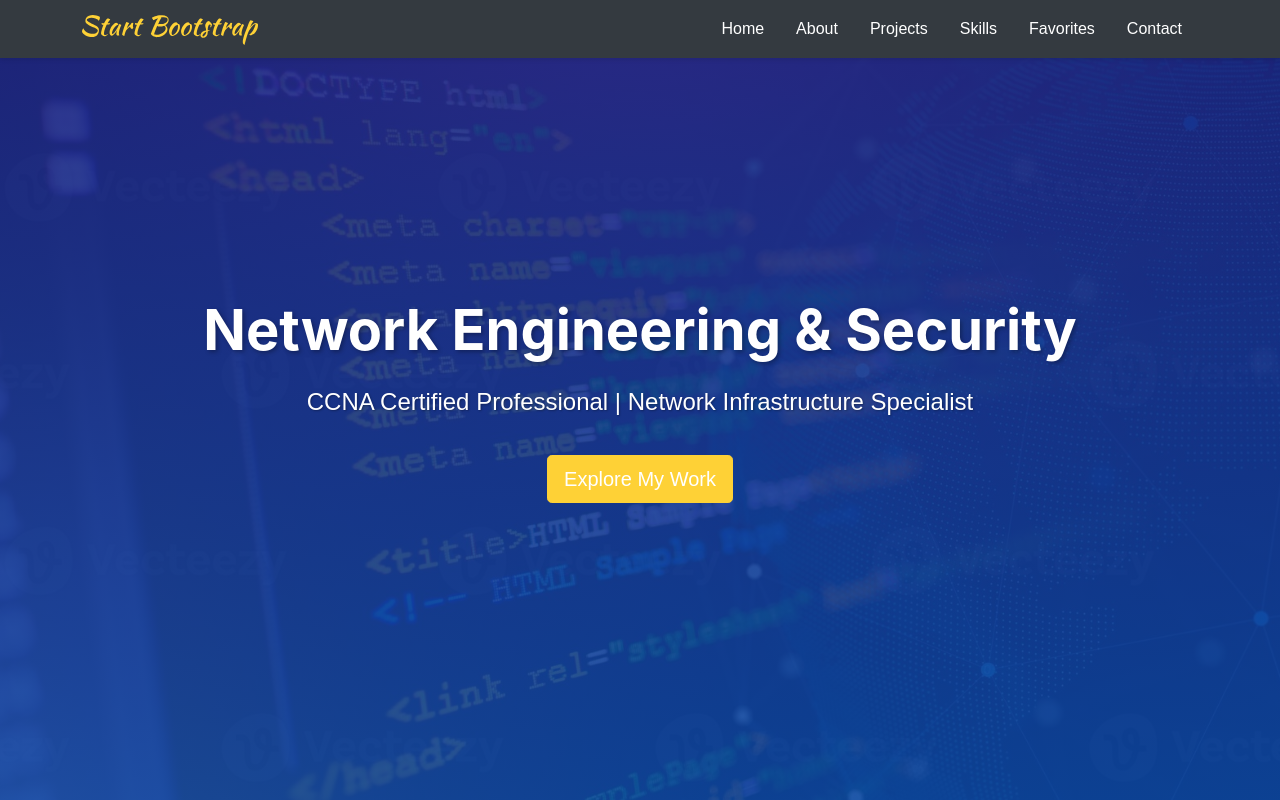
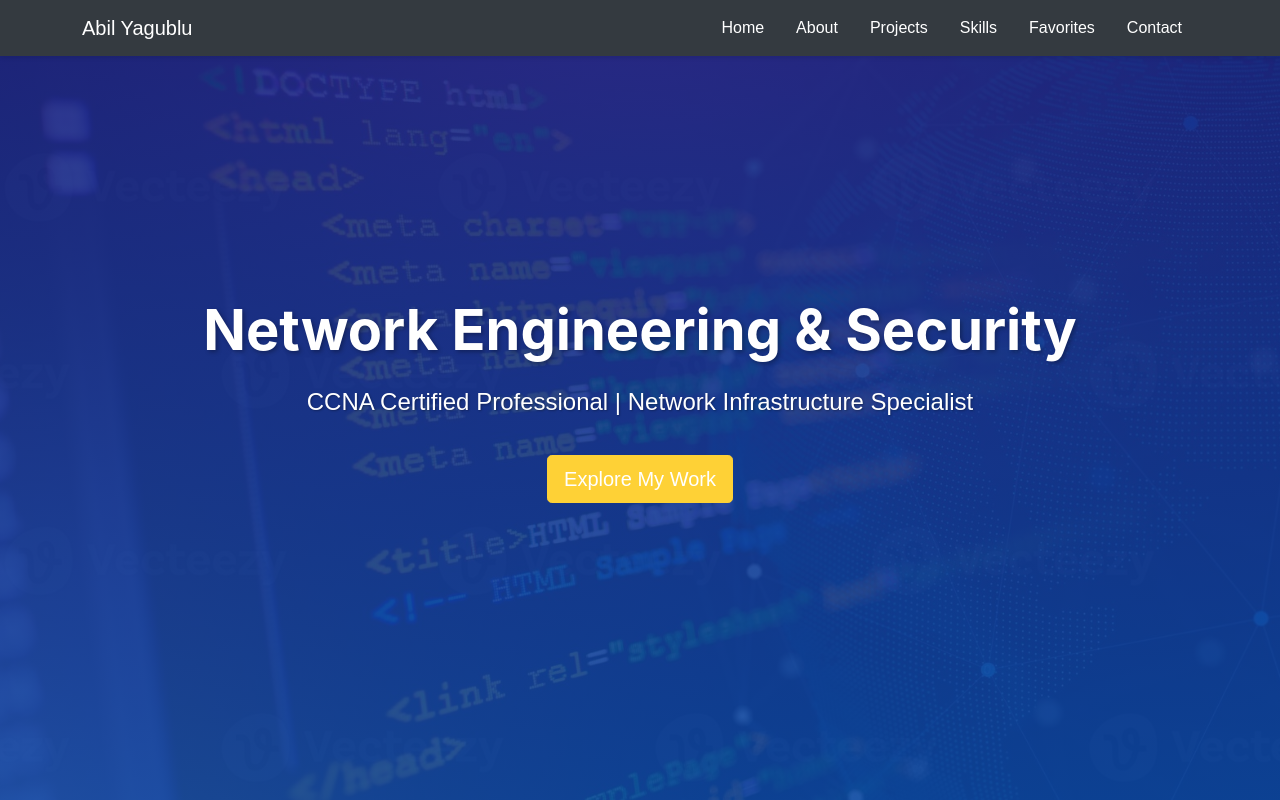
Before and after one commit to Abil005/portfolio, a plain HTML site: page index.html in a window 1280 px wide. Shown: the top 800 px of the page. Drawn offline with nearby package versions, Linux system fonts and the light colour scheme.

Commit message:
Remove Bootstrap logo, add name, and update footer

```diff
--- a/index.html
+++ b/index.html
@@ -20,7 +20,7 @@
         <nav class="navbar navbar-expand-lg navbar-dark bg-dark fixed-top">
             <div class="container">
                 <a class="navbar-brand" href="#">
-                    <img src="assets/img/navbar-logo.svg" alt="Logo" height="30">
+                    Abil Yagublu
                 </a>
                 <button class="navbar-toggler" type="button" data-bs-toggle="collapse" data-bs-target="#navbarNav">
                     <span class="navbar-toggler-icon"></span>
@@ -284,7 +284,7 @@
         <!-- Footer -->
         <footer class="py-4 bg-dark text-white">
             <div class="container text-center">
-                <p class="mb-0">© 2024 Network Engineering Portfolio. All rights reserved.</p>
+                <p class="mb-0">© Abil Yagublu. All rights reserved.</p>
             </div>
         </footer>
 
```
